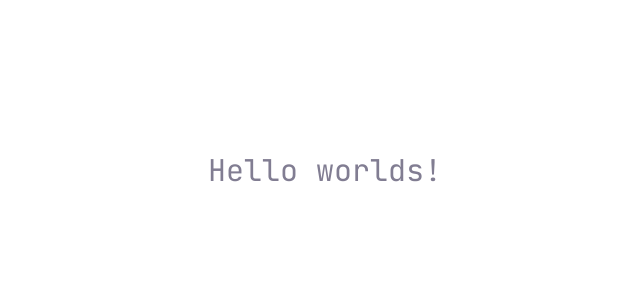
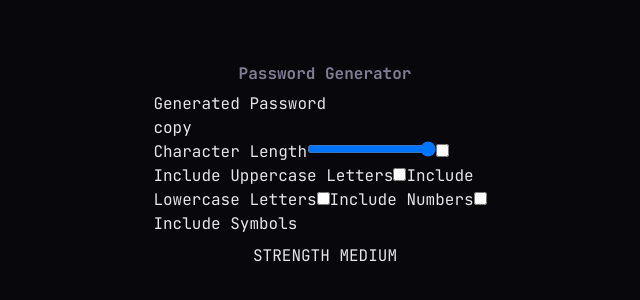
Before and after one commit to Tripouille/fm-password-generator-app, a Next.js app: page / in a window 1280 px wide. Shown: the part 230-530 px from the top of the page, without its empty margins (315-955 px from the left). Built offline with nearby package versions, Linux system fonts and the light colour scheme.

Commit message:
feat: create markup

```diff
--- a/src/app/layout.tsx
+++ b/src/app/layout.tsx
@@ -19,8 +19,10 @@ export default function RootLayout({
 }) {
   return (
     <html lang="en">
-      <body className={`${jetBrainMono.className} font-jetbrains-mono`}>
-        <main className="grid min-h-screen place-items-center">{children}</main>
+      <body className={`${jetBrainMono.variable} font-jetbrains-mono`}>
+        <main className="grid min-h-screen place-items-center bg-gray-darkest text-cream">
+          {children}
+        </main>
       </body>
     </html>
   );
--- a/src/app/page.tsx
+++ b/src/app/page.tsx
@@ -1,3 +1,48 @@
 export default function Home() {
-  return <h1 className="text-3xl text-gray-base">Hello worlds!</h1>;
+  return (
+    <article className="flex max-w-[21.45rem] flex-col items-center gap-2">
+      <h1 className="font-bold leading-tight text-gray-base">
+        Password Generator
+      </h1>
+
+      <form id="generate-password">
+        <output htmlFor="character-length include-uppercase-letters include-lowercase-letters include-numbers include-symbols">
+          <p>Generated Password</p>
+          copy
+        </output>
+        <div>
+          <label>
+            Character Length
+            <input id="character-length" type="range" min="5" max="25" />
+          </label>
+
+          <label>
+            <input id="include-uppercase-letters" type="checkbox" />
+            Include Uppercase Letters
+          </label>
+          <label>
+            <input id="include-lowercase-letters" type="checkbox" />
+            Include Lowercase Letters
+          </label>
+          <label>
+            <input id="include-numbers" type="checkbox" />
+            Include Numbers
+          </label>
+          <label>
+            <input id="include-symbols" type="checkbox" />
+            Include Symbols
+          </label>
+        </div>
+      </form>
+
+      <output
+        form="generate-password"
+        htmlFor="character-length include-uppercase-letters include-lowercase-letters include-numbers include-symbols"
+      >
+        STRENGTH MEDIUM
+      </output>
+
+      <button type="submit" form="generate-password"></button>
+    </article>
+  );
 }
--- a/tailwind.config.js
+++ b/tailwind.config.js
@@ -14,7 +14,7 @@ module.exports = {
         "jetbrains-mono": ["var(--font-jetbrains-mono)", ...fontFamily.sans],
       },
       colors: {
-        gray: { dark: "#24232C", base: "#817D92" },
+        gray: { darkest: "#08070B", dark: "#24232C", base: "#817D92" },
         cream: "#E6E5EA",
         black: "#18171F",
         yellow: "#F8CD65",
```
